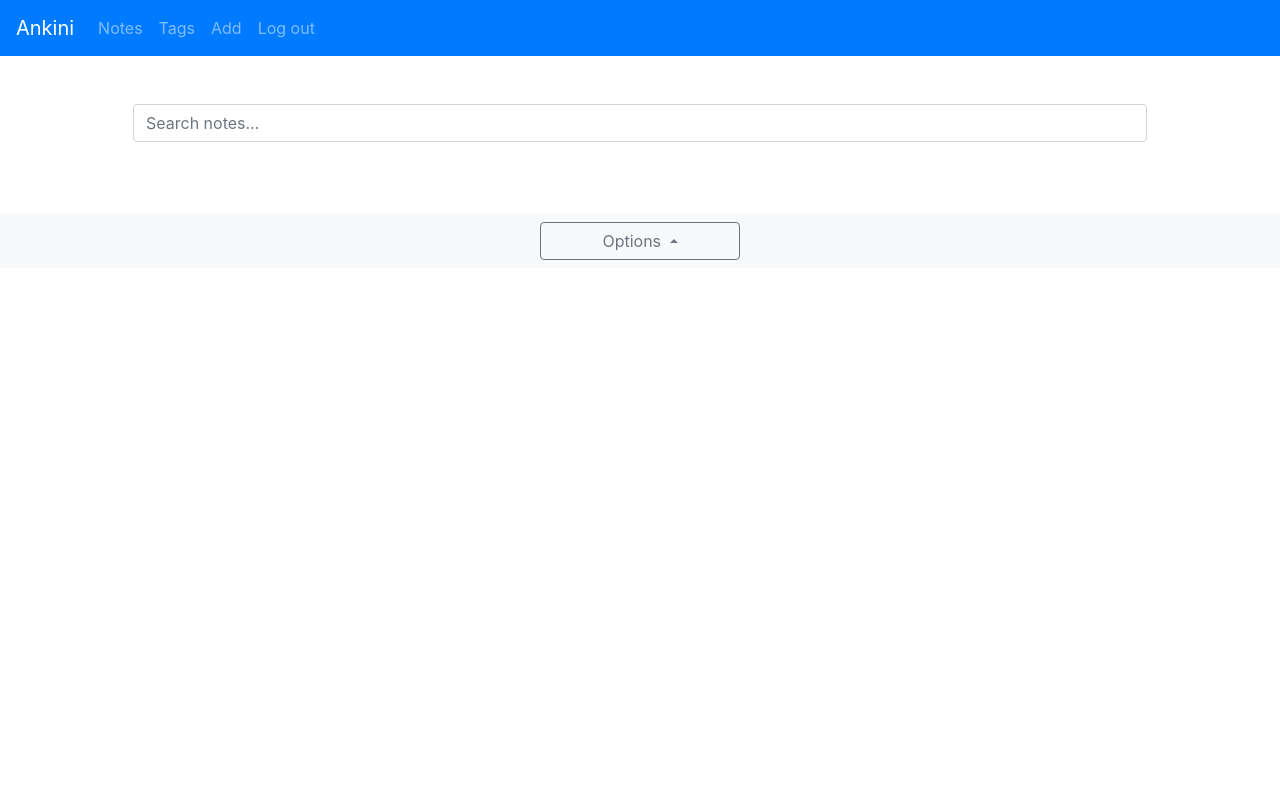
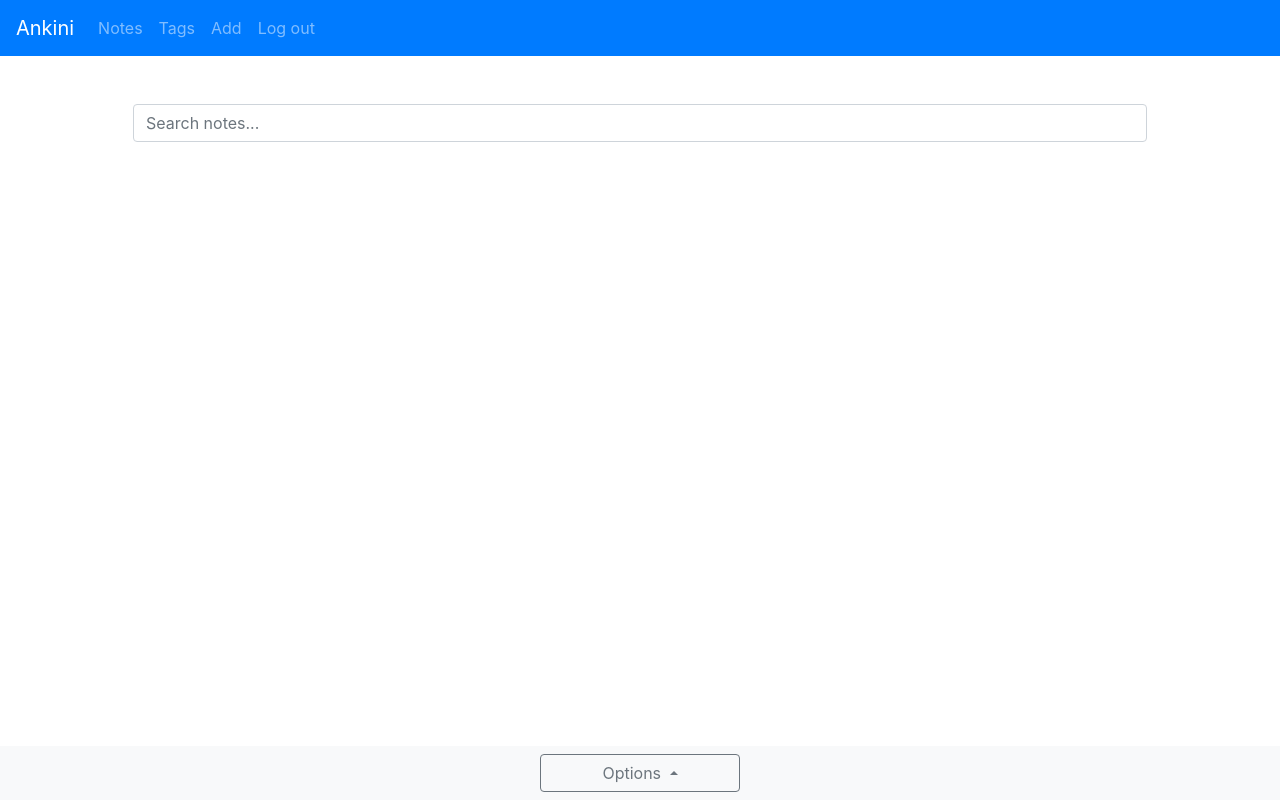
Before and after one commit to abhiyanbeta/ankini-app, a Flask app: page / in a window 1280 px wide. Run offline with Flask 2, Linux system fonts and the light colour scheme; the visitor is signed in with stand-in values (Sample User, id 1); data that the repository does not hold is empty; some libraries are stand-ins or nearby versions.

Commit message:
Footer at bottom of viewport

```diff
--- a/static/styles2.css
+++ b/static/styles2.css
@@ -27,3 +27,14 @@ main img
    margin-top:7px;
    margin-bottom:7px;
 }
+
+/* Footer at bottom of viewport */
+.footer {
+  position: fixed;
+  left: 0;
+  bottom: 0;
+  width: 100%;
+  background-color: transparent;
+  color: white;
+  text-align: center;
+}
--- a/templates/layout.html
+++ b/templates/layout.html
@@ -73,7 +73,7 @@
   </body>
 </html>
 
-<footer>
+<footer class="footer">
   <nav class="navbar navbar-expand-lg navbar-light bg-light">
     <div style="max-width: 12.5rem; text-align: center" class="btn-group dropup center_div">
       <button type="button" class="btn btn-outline-secondary dropdown-toggle" data-toggle="dropdown" aria-haspopup="true" aria-expanded="false">
```
Also changed, not shown: 2 other files.
